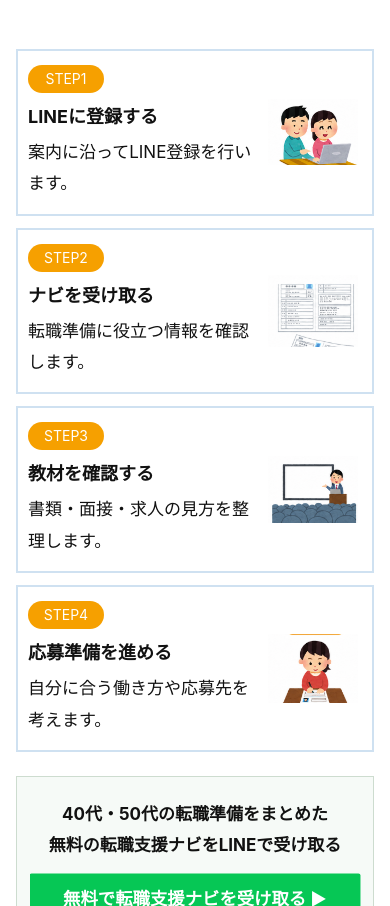
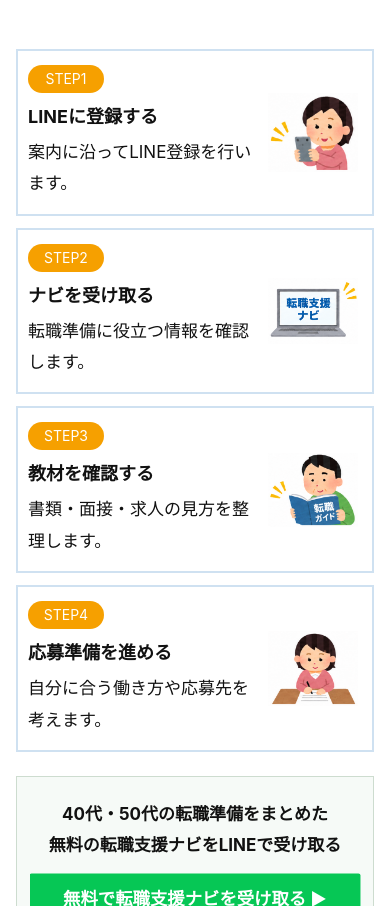
Before and after one commit to Relia-design/lifeshift-navi-logo-preview, a plain HTML site: page index.html in a window 390 px wide. Shown: the part 4272-5178 px from the top of the page. Drawn offline with Linux system fonts and the light colour scheme.

Commit message:
Replace usage guide and mobile illustrations with supplied artwork

```diff
--- a/index.html
+++ b/index.html
@@ -159,7 +159,7 @@
       </section><h2 id="about">ご利用の流れ</h2>
 
       <figure class="usage-guide-chart comparison-chart usage-guide-chart--desktop">
-        <img src="images/tenshoku-four-steps-guide-supplied.png" alt="ご利用の流れ：STEP1 LINEに登録する、STEP2 ナビを受け取る、STEP3 教材を確認する、STEP4 応募準備を進める" width="1774" height="887" loading="lazy">
+        <img src="images/usage-guide-20261114.png" alt="ご利用の流れ：STEP1 LINEに登録する、STEP2 ナビを受け取る、STEP3 教材を確認する、STEP4 応募準備を進める" width="1774" height="887" loading="lazy">
       </figure>
       <section class="usage-guide-mobile" aria-label="ご利用の流れ（スマホ表示）">
         <ol class="usage-step-list">
@@ -172,7 +172,7 @@
               </div>
             </div>
             <div class="usage-step-card__illustration">
-              <img src="images/usage-step1-mobile.png" alt="" loading="lazy" width="335" height="245">
+              <img src="images/usage-step1-20261114.png" alt="" loading="lazy" width="290" height="254">
             </div>
           </li>
           <li class="usage-step-card">
@@ -184,7 +184,7 @@
               </div>
             </div>
             <div class="usage-step-card__illustration">
-              <img src="images/usage-step2-mobile.png" alt="" loading="lazy" width="310" height="245">
+              <img src="images/usage-step2-20261114.png" alt="" loading="lazy" width="347" height="254">
             </div>
           </li>
           <li class="usage-step-card">
@@ -196,7 +196,7 @@
               </div>
             </div>
             <div class="usage-step-card__illustration">
-              <img src="images/usage-step3-mobile.png" alt="" loading="lazy" width="330" height="245">
+              <img src="images/usage-step3-20261114.png" alt="" loading="lazy" width="311" height="254">
             </div>
           </li>
           <li class="usage-step-card">
@@ -208,7 +208,7 @@
               </div>
             </div>
             <div class="usage-step-card__illustration">
-              <img src="images/usage-step4-mobile.png" alt="" loading="lazy" width="330" height="255">
+              <img src="images/usage-step4-20261114.png" alt="" loading="lazy" width="304" height="254">
             </div>
           </li>
         </ol>
```
Also changed, not shown: images/usage-guide-20261114.png (added), images/usage-step1-20261114.png (added), images/usage-step2-20261114.png (added), images/usage-step3-20261114.png (added), images/usage-step4-20261114.png (added).
